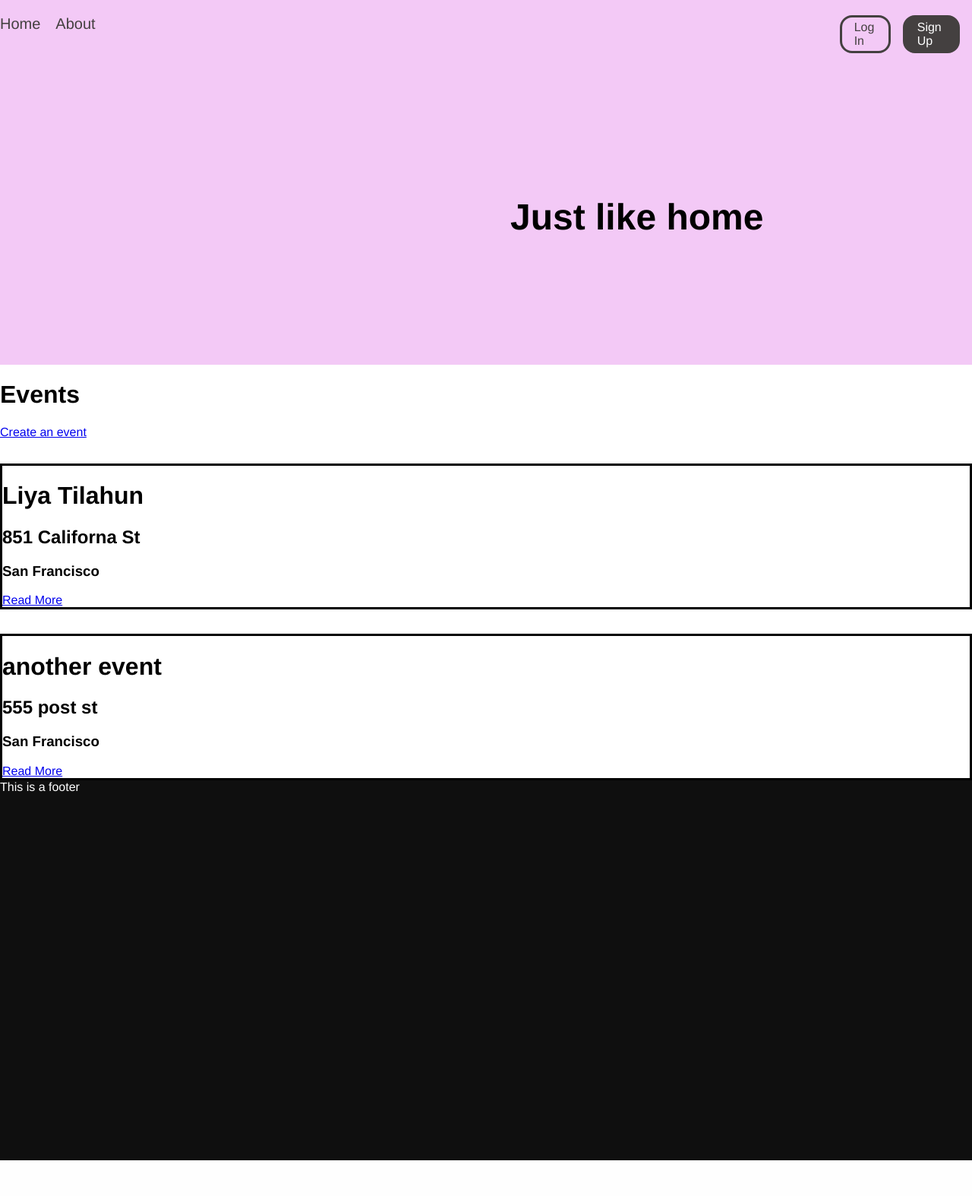
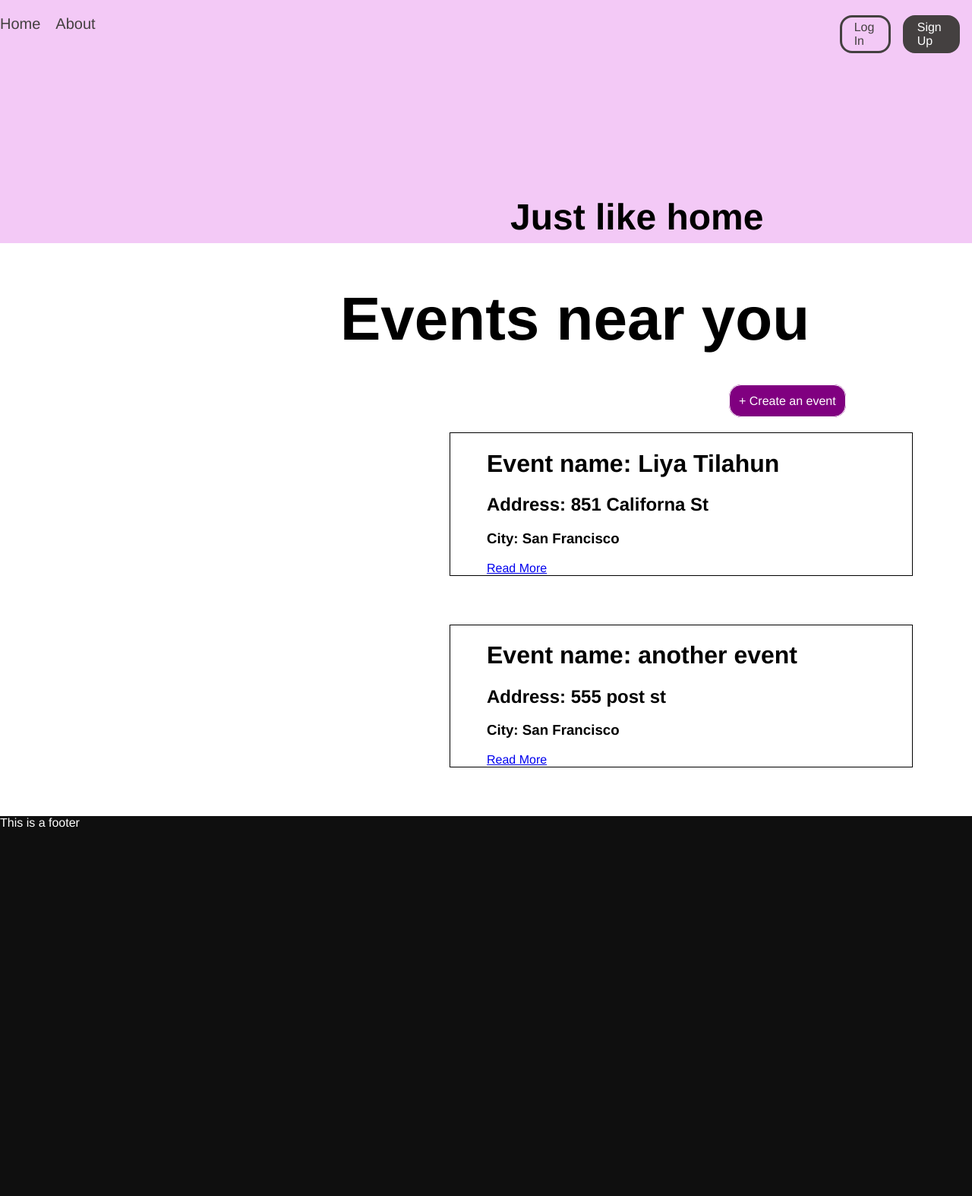
Before and after one commit to liyaSileshi/diaspora, a Django app: page /events/ in a window 1280 px wide. Shown: the whole page at 76% size. Before the commit the page ends 1527 px from the top, so only its background shows below. Run offline with Django 3.2, Linux system fonts and the light colour scheme; data comes from the database, SQL or seed files in the repository; both versions use the stored data as it was after the commit.

Commit message:
styles on event page

```diff
--- a/events/static/events/css/styles.css
+++ b/events/static/events/css/styles.css
@@ -14,7 +14,7 @@ nav{
 
 .nav-div{
     height: 20em;
-    background-color: #FFF5D0;
+    /* background-color: #FFF5D0; */
 }
 
 nav a{
@@ -23,11 +23,32 @@ nav a{
 }
 
 .event-card{
-    border: solid;
+    /* border: solid; */
     margin-top: 2em;
+    border: solid 1px;
+    /* width: fit-content; */
+    width: 35em;
+    margin-left: 37em;
+    padding-left: 3em;
+    margin-bottom: 4em;
 }
 
 .main-header{
     font-size: 3em;
     padding-left: 14em;
 }
+
+.event-header{
+    font-size: 5em;
+    padding-left: 35%;
+}
+
+.link-create-event{
+    text-decoration: none;
+    padding: 0.75em;
+    border: 1px solid;
+    margin-left: 75%;
+    background-color: purple;
+    color: white;
+    border-radius: 1em;
+}
--- a/events/templates/events/event_list.html
+++ b/events/templates/events/event_list.html
@@ -1,15 +1,20 @@
 {% extends "base.html" %}
+
+{% block styles%}
+    {% load static %}
+    <link rel="stylesheet" type="text/css" href="{% static 'events/css/styles.css' %}">
+{% endblock %}
+
 {% block content %}
-<h1> Events </h1>
-<a href="{% url 'create-event-page' %}" title="event-create">Create an event</a>
+<h1 class='event-header'> Events near you</h1>
+<a href="{% url 'create-event-page' %}" title="event-create" class='link-create-event'> + Create an event</a>
   {% if events %}
     {% for event in events %}
     <div class='event-card'>
-      <h1>{{event.name}}</h1>
-      <h2>{{event.street_address}}</h2>
-      <h3>{{event.city}}</h3>
+      <h1>Event name: {{event.name}}</h1>
+      <h2>Address: {{event.street_address}}</h2>
+      <h3>City: {{event.city}}</h3>
       <a href="{% url 'event-details-page' event.slug %}" title="Read More">Read More</a>
-
     </div>
     {% endfor %}
   {% else %}
```
Also changed, not shown: db.sqlite3.
